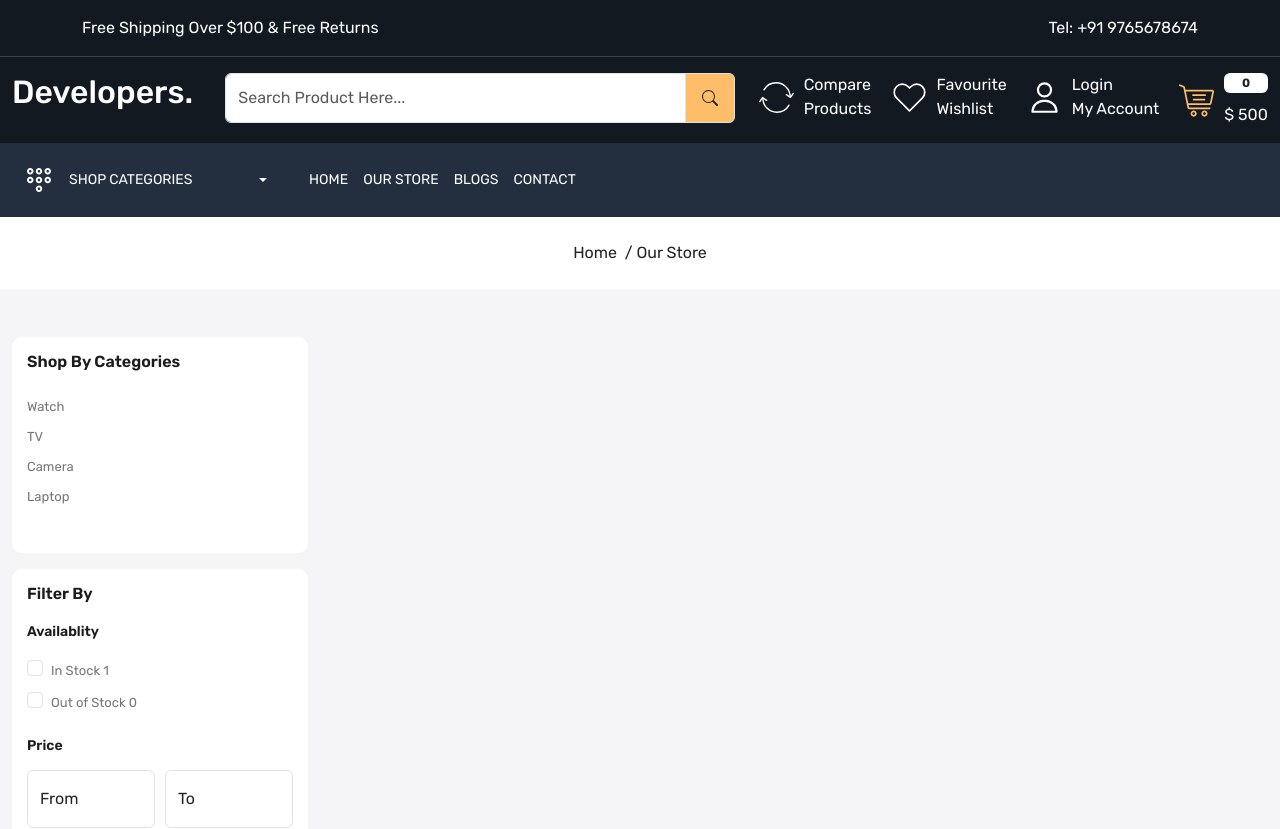
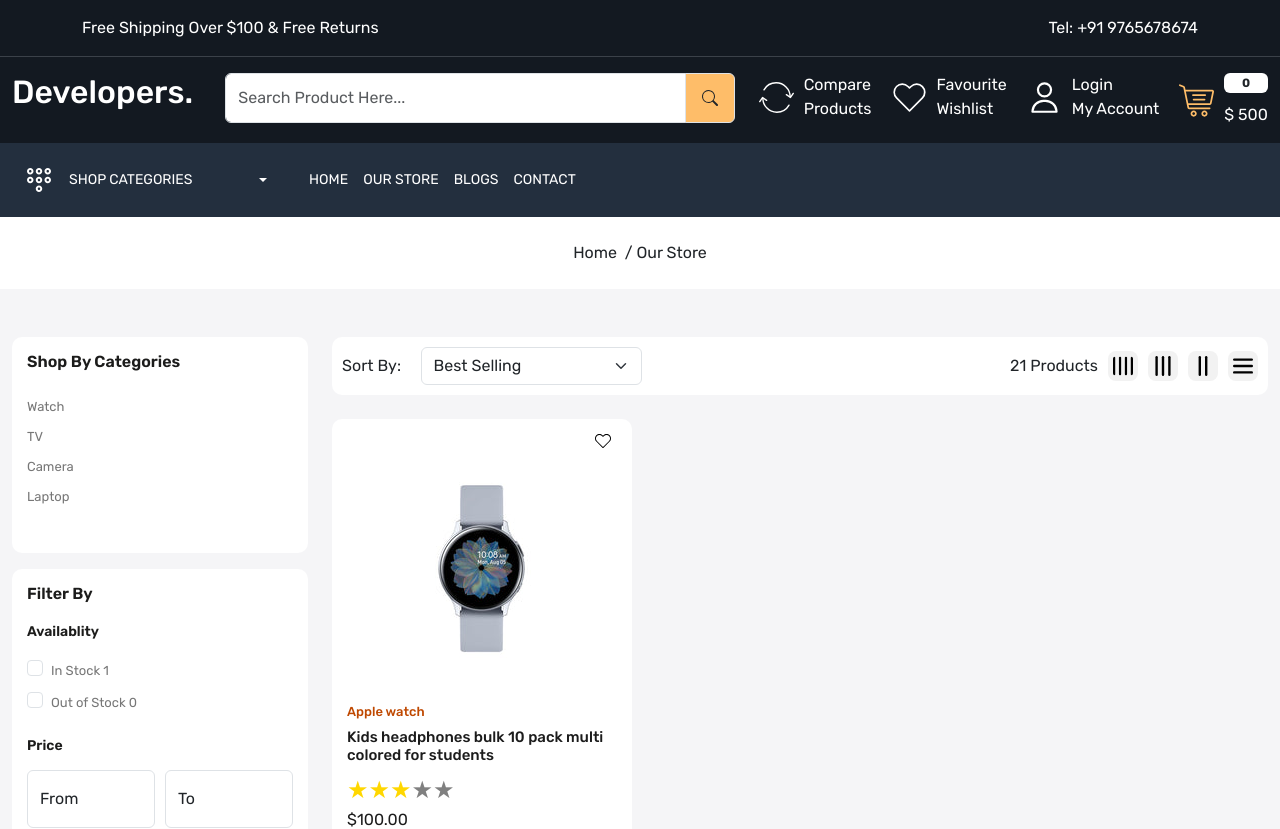
Before and after one commit to sanyamnegi9/Gmart, a React (Create React App) app: page /store in a window 1280 px wide. Shown: the top 829 px of the page. Built offline with nearby package versions, Linux system fonts and the light colour scheme.

Commit message:
ourStore main section

```diff
--- a/src/components/ProductCard.jsx
+++ b/src/components/ProductCard.jsx
@@ -1,11 +1,16 @@
 import React from "react";
 import ReactStars from "react-rating-stars-component";
-import { Link } from "react-router-dom";
+import { Link, useLocation } from "react-router-dom";
 
-const ProductCard = () => {
+const ProductCard = (props) => {
+  const { grid } = props;
+  let location = useLocation();
+
   return (
     <>
-      <div className="col-3">
+      <div
+        className={` ${location.pathname == "/store" ? `gr-${grid}` : "col-3"}`}
+      >
         <Link className="product-card position-relative">
           <div className="wishlist-icon position-absolute">
             <Link>
@@ -36,6 +41,11 @@ const ProductCard = () => {
               size={24}
               activeColor="#ffd700"
             />
+            <p className={`description ${grid === 12 ? "d-block" : "d-none"}`} >
+              Lorem ipsum dolor sit amet consectetur adipisicing elit. Sequi
+              omnis quaerat voluptatem impedit. Et maiores vero delectus iusto
+              consectetur assumenda recusandae voluptatum inventore quis sunt!
+            </p>
             <p className="price">$100.00</p>
           </div>
           <div className="action-bar position-absolute">
--- a/src/pages/OurStore.jsx
+++ b/src/pages/OurStore.jsx
@@ -1,16 +1,17 @@
+import { useState } from "react";
 import BreadCrumb from "../components/BreadCrumb";
 import ReactStars from "react-rating-stars-component";
-
+import ProductCard from "../components/ProductCard";
 
 const OurStore = () => {
+  const [grid, setGrid] = useState(4);
   return (
     <>
       <BreadCrumb title="Our Store" />
       <div className="store-wrapper home-wrapper-2 py-5">
         <div className="container-xxl">
           <div className="row">
-
-          {/* left side component */}
+            {/* left side component */}
             <div className="col-3">
               <div className="filter-card mb-3">
                 <h3 className="filter-title">Shop By Categories</h3>
@@ -192,9 +193,80 @@ const OurStore = () => {
                 </div>
               </div>
             </div>
-          {/* our store main component  */}
+
+            {/* our store main component  */}
             <div className="col-9">
+              <div className="filter-short-grid mb-4">
+                <div className="d-flex justify-content-between align-items-center">
+                  <div className="d-flex align-items-center gap-10">
+                    <p className="mb-0 d-block" style={{ width: "100px" }}>
+                      Sort By:
+                    </p>
+                    <select name="" className="form-control form-select" id="">
+                      <option value="manual">Featured</option>
+                      <option value="best-selling" selected>
+                        Best Selling
+                      </option>
+                      <option value="title-ascending">
+                        Alphabetically, A-Z
+                      </option>
+                      <option value="title-descending">
+                        Alphabetically, Z-A
+                      </option>
+                      <option value="price-ascending">
+                        Price, low to high
+                      </option>
+                      <option value="price-descending">
+                        Price, high to low
+                      </option>
+                    </select>
+                  </div>
+                  <div className="d-flex align-items-center gap-10">
+                    <p className="total-products mb-0">21 Products</p>
+                    <div className="d-flex gap-10 align-items-center grid">
+                      <img
+                        onClick={() => {
+                          setGrid(3);
+                        }}
+                        src="images/gr4.svg"
+                        className="d-block img-fluid"
+                        alt="grid"
+                      />
+                      <img
+                        onClick={() => {
+                          setGrid(4);
+                        }}
+                        src="images/gr3.svg"
+                        className="d-block img-fluid"
+                        alt="grid"
+                      />
+                      <img
+                        onClick={() => {
+                          setGrid(6);
+                        }}
+                        src="images/gr2.svg"
+                        className="d-block img-fluid"
+                        alt="grid"
+                      />
+                      <img
+                        onClick={() => {
+                          setGrid(12);
+                        }}
+                        src="images/gr.svg"
+                        className="d-block img-fluid"
+                        alt="grid"
+                      />
+                    </div>
+                  </div>
+                </div>
+              </div>
 
+              {/* Products section */}
+              <div className="products-list pb-5">
+                <div className="d-flex gap-10 flex-wrap">
+                  <ProductCard grid={grid} />
+                </div>
+              </div>
             </div>
           </div>
         </div>
--- a/src/styles/OurStore.scss
+++ b/src/styles/OurStore.scss
@@ -70,3 +70,60 @@
 .random-products:first-child{
   border-bottom: 1px solid var(--products-border-color--);
 }
+
+.filter-short-grid{
+  padding: 10px;
+  background-color: white;
+  border-radius: 10px;
+}
+
+.grid img{
+  width: 30px;
+  height: 30px;
+  background-color: #f2f2f2;
+  padding: 5px;
+  border-radius: 8px;
+  cursor: pointer;
+}
+
+.gr-12{
+  width: 100%;
+}
+.gr-6{
+  width: 49%;
+}
+.gr-4{
+  width: 32%;
+}
+.gr-3{
+  width: 24%;
+}
+
+.gr-12 .product-card{
+  display: flex;
+  gap: 20px;
+
+}
+
+.gr-6 .product-image{
+  width: 100%;
+
+}
+
+.gr-6 .product-image img{
+  margin: auto;
+  display: block;
+}
+
+.gr-12 .product-card .product-image{
+  width: 270px;
+}
+
+.gr-12 .product-card .product-image {
+  height: auto;
+}
+
+.gr-12 .action-bar{
+  top: 17%;
+
+}
--- a/src/styles/ProductCard.scss
+++ b/src/styles/ProductCard.scss
@@ -3,7 +3,13 @@
   padding: 15px;
   border-radius: 10px;
   overflow: hidden;
+  width: 100%;
+}
 
+.product-card p.description{
+  color: #777;
+  font-size: 13px;
+  margin-right: 20px;
 }
 
 .product-card .product-image{
```
